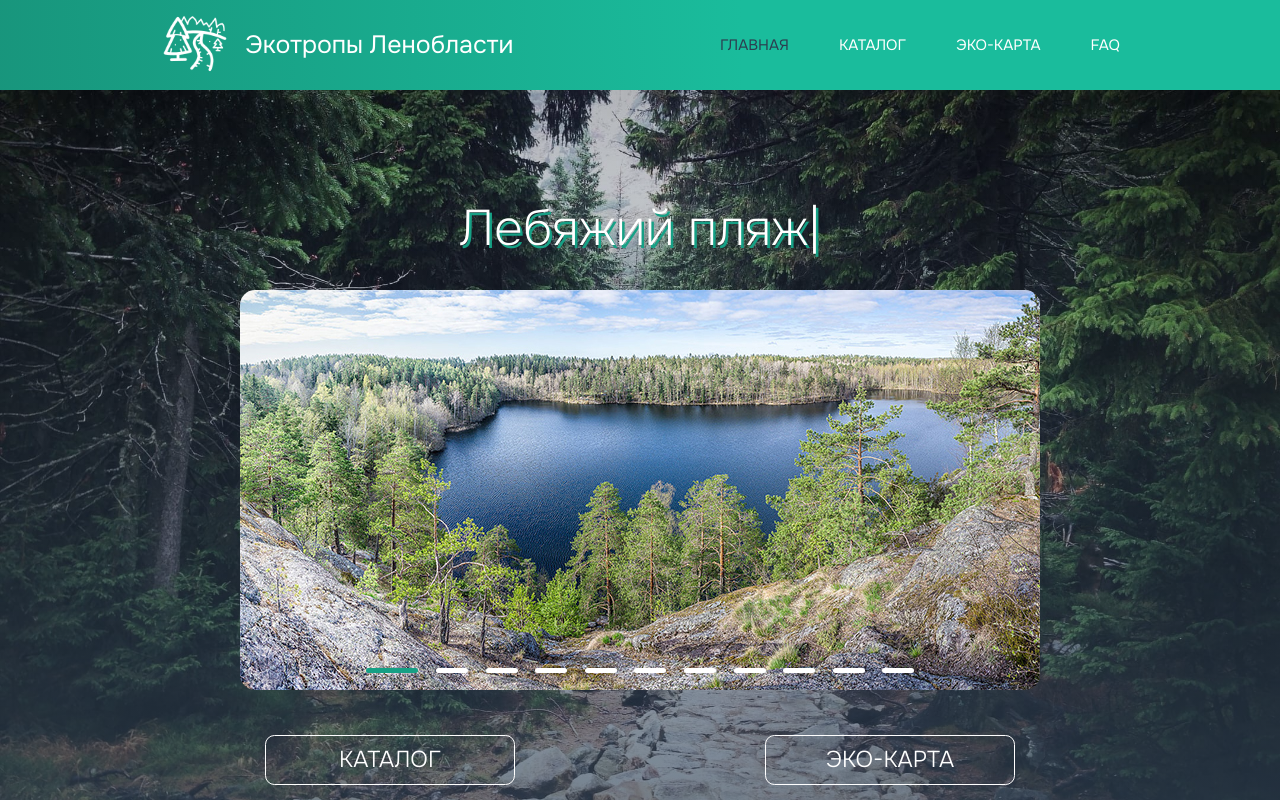
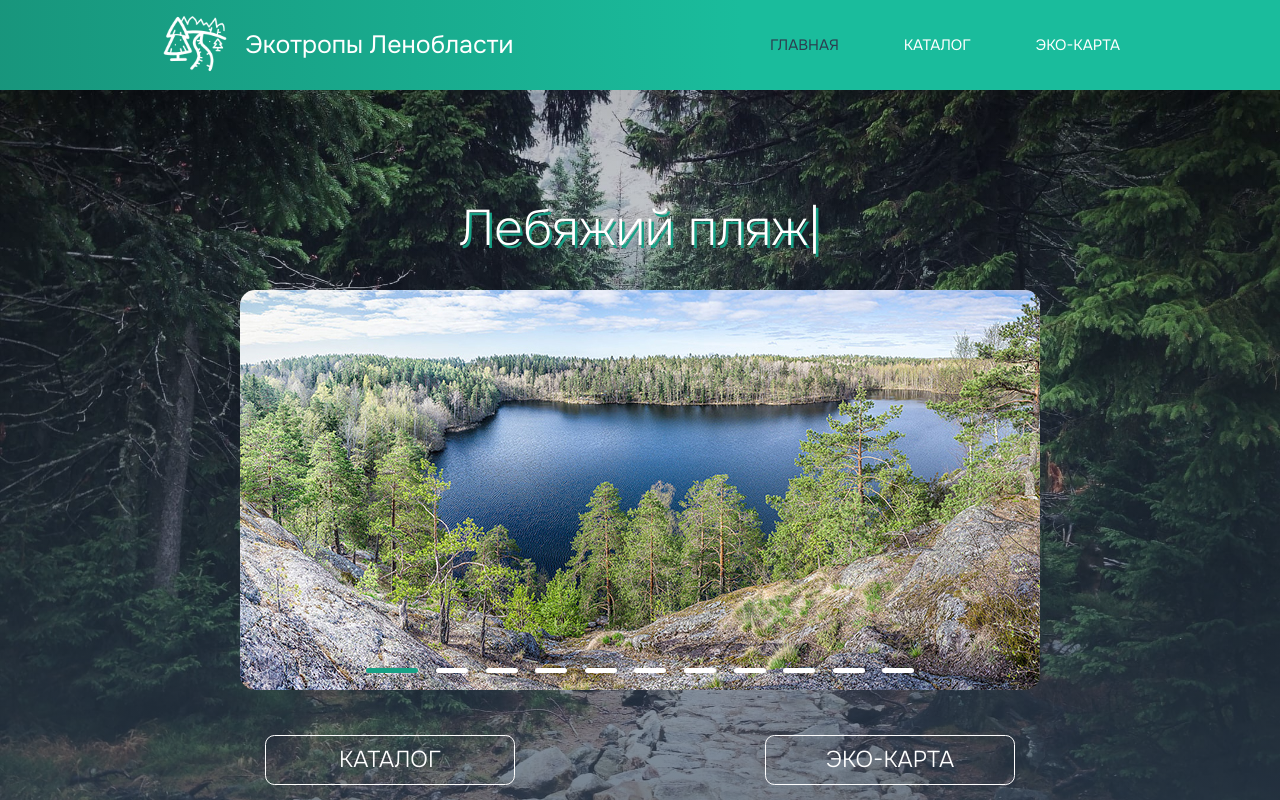
Before and after one commit to BLazzeD21/React-Eco-Trails, a React app: page / in a window 1280 px wide. Shown: the top 800 px of the page. Built offline with nearby package versions, Linux system fonts and the light colour scheme.

Commit message:
fix: remove FAQ

```diff
--- a/src/components/Header/Header.jsx
+++ b/src/components/Header/Header.jsx
@@ -10,7 +10,6 @@ const Header = ({ title }) => {
     { id: 1, title: 'Главная', url: '/' },
     { id: 2, title: 'Каталог', url: '/catalog' },
     { id: 3, title: 'Эко-карта', url: '/map' },
-    { id: 4, title: 'FAQ', url: '/FAQ' },
   ];
 
   return (
--- a/src/styles/blocks/_navbar.scss
+++ b/src/styles/blocks/_navbar.scss
@@ -1,6 +1,6 @@
 .navbar {
   &__list {
-    width: 400px;
+    width: 350px;
     display: flex;
     justify-content: space-between;
     align-items: center;
```
